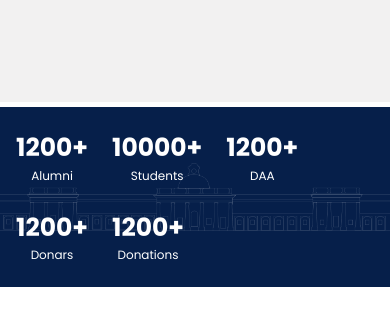
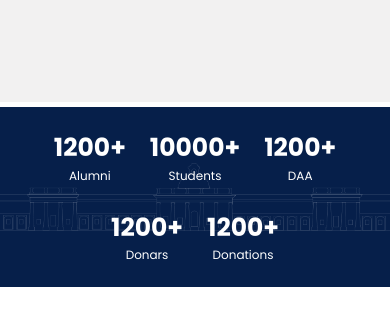
Before and after one commit to DORA-WEBSITE/DORA_frontend, a React (Vite) app: page / in a window 390 px wide. Shown: the part 2260-2574 px from the top of the page. Built offline with nearby package versions, Linux system fonts and the light colour scheme; no server answers.

Commit message:
Home page update

```diff
--- a/src/pages/Home.jsx
+++ b/src/pages/Home.jsx
@@ -170,7 +170,7 @@ const Home = () => {
 
       <div className="min-h-[180px] md:min-h-[260px] bg-[#061F4A] relative flex justify-center items-center mt-[5px] w-[100vw]">
         <img src={thompson} alt="" className="w-full" />
-        <div className="flex absolute md:justify-evenly flex-wrap gap-6 text-white z-10 px-4 md:px-10">
+        <div className="justify-center flex absolute md:justify-evenly flex-wrap gap-6 text-white z-10 px-4 md:px-10">
           <div className="flex flex-col font-family justify-center items-center md:gap-[24px]">
             <span className="font-[700] lg:text-[48px] text-[25px] sm:text-[36px] md:text-[40px] md:md:leading-[72px]">
               1200+
```
